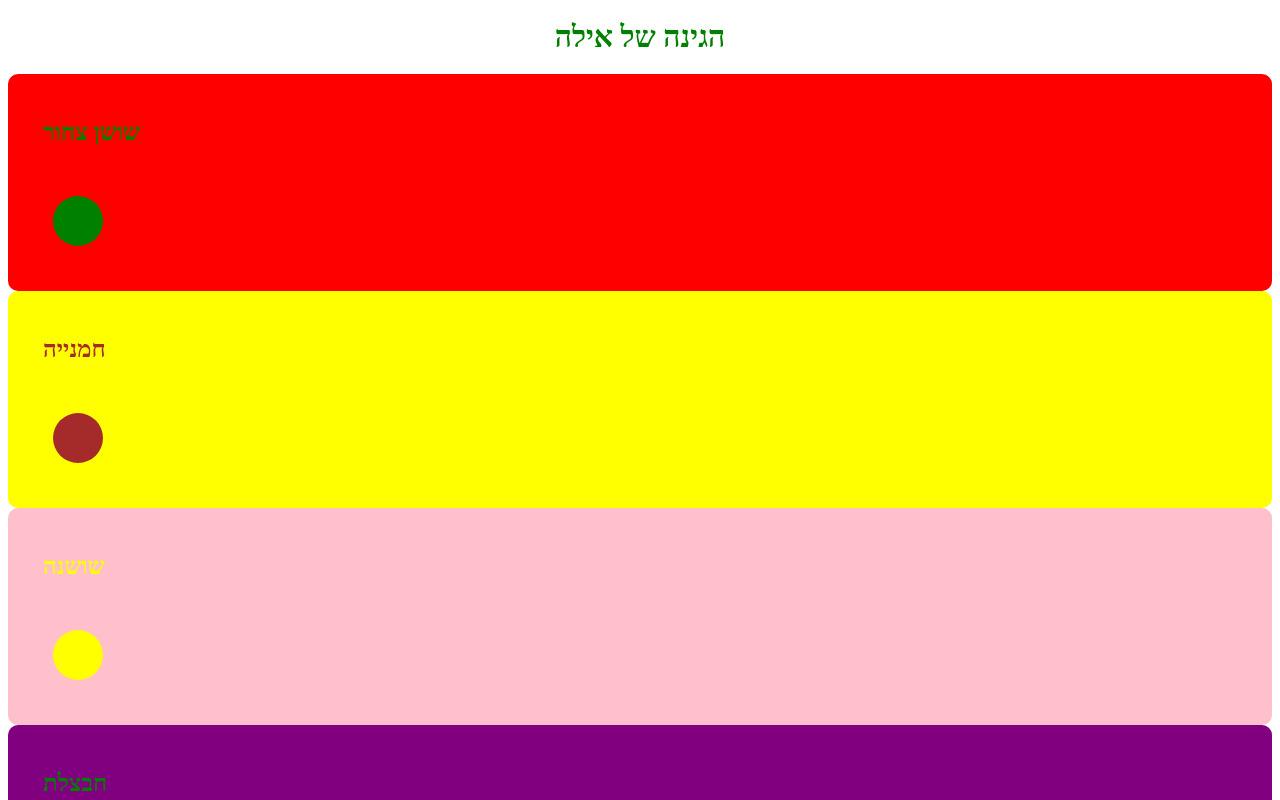
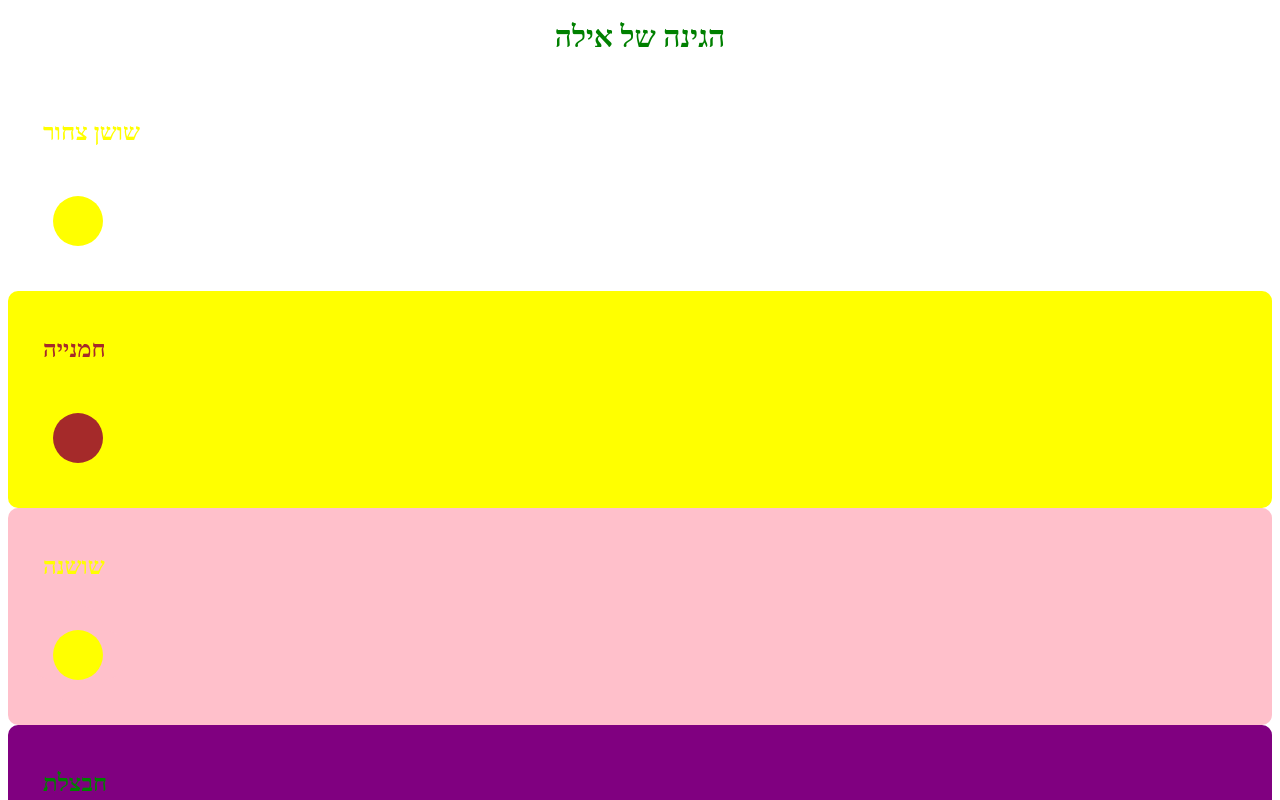
Before and after one commit to ayala33081-lang/my-garden-app, a React (Vite) app: page / in a window 1280 px wide. Shown: the top 800 px of the page. Built offline with nearby package versions, Linux system fonts and the light colour scheme.

Commit message:
make com by fun, insted of one by one

```diff
--- a/src/App.jsx
+++ b/src/App.jsx
@@ -122,15 +122,24 @@ import {Flower} from './Flower/Flower.jsx'
 //   // )
 // }
 const App = () => {
+  const flowers = [{id: 1, flowerName: "שושן צחור", colorPetals: "white", colorCentralLeaf: "yellow"},
+  {id: 2, flowerName: "חמנייה", colorPetals: "yellow", colorCentralLeaf: "brown"},
+  {id: 3, flowerName: "שושנה", colorPetals: "pink", colorCentralLeaf: "yellow"},
+  {id: 4, flowerName: "חבצלת", colorPetals: "purple", colorCentralLeaf: "green"},
+  {id: 5, flowerName: "דפנה", colorPetals: "blue", colorCentralLeaf: "white"},
+  {id: 6, flowerName: "רקפת", colorPetals: "red", colorCentralLeaf: "green"}];
   return (
     <div>
       <Header />
-      <Flower flowerName="שושן צחור"  />
+      {flowers.map((flower) => (
+        <Flower key={flower.id} flowerName={flower.flowerName} colorPetals={flower.colorPetals} colorCentralLeaf={flower.colorCentralLeaf} />
+      ))}
+       {/* <Flower flowerName="שושן צחור"  />
       <Flower flowerName="חמנייה" colorPetals="yellow" colorCentralLeaf="brown" />
       <Flower flowerName="שושנה" colorPetals="pink" colorCentralLeaf="yellow" />
       <Flower flowerName="חבצלת" colorPetals="purple"  />
       <Flower flowerName="דפנה" colorPetals="blue" colorCentralLeaf="white" />
-      <Flower flowerName="רקפת"  colorCentralLeaf="green" />
+      <Flower flowerName="רקפת"  colorCentralLeaf="green" />  */}
     </div>
   );
 }
```
